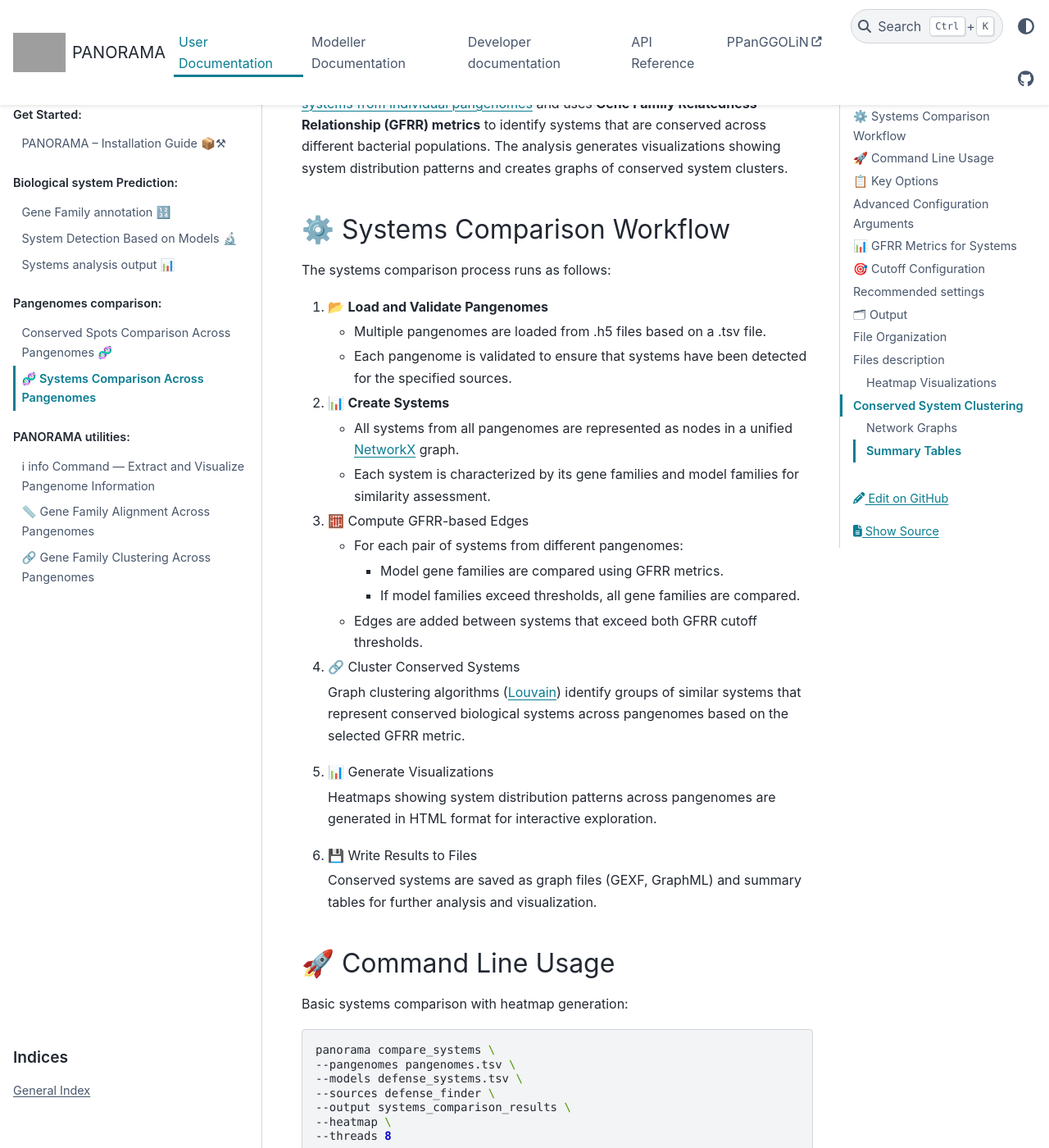
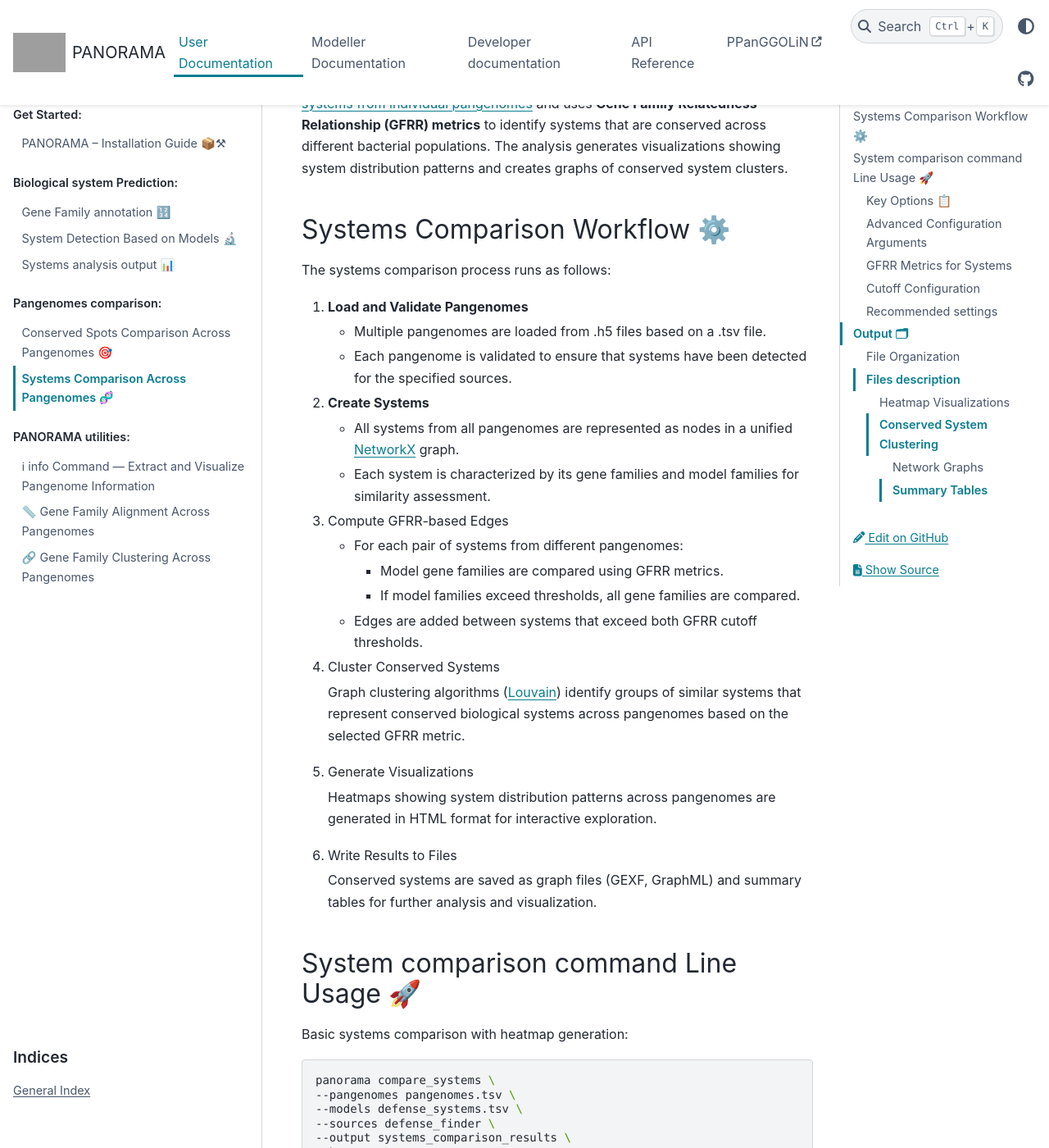
Before and after one commit to labgem/PANORAMA, a Sphinx documentation site: the page built from docs/user/compare_systems.md, in a window 1280 px wide and 1400 px high, scrolled down 334 px. Shown: the whole window at 82% size. Built offline with Sphinx 7.4.7 and the PyData theme 0.15.4, drawn with Linux system fonts in a browser that asks for light colours; the version number could not be read and is left out; some of the changed text lies outside the part shown; grey boxes are pictures that could not be loaded.

````diff
--- a/docs/user/compare_systems.md
+++ b/docs/user/compare_systems.md
@@ -1,4 +1,4 @@
-# 🧬 Systems Comparison Across Pangenomes
+# Systems Comparison Across Pangenomes 🧬
 
 The `compare_systems` command identifies and analyzes conserved biological systems across multiple pangenomes by
 comparing their gene family composition and computing similarity metrics.
@@ -7,42 +7,42 @@ Family Relatedness Relationship (GFRR) metrics** to identify systems that are co
 populations. The analysis generates visualizations showing system distribution patterns and creates graphs of conserved
 system clusters.
 
-## ⚙️ Systems Comparison Workflow
+## Systems Comparison Workflow ⚙️
 
 The systems comparison process runs as follows:
 
-1. 📂 **Load and Validate Pangenomes**
+1. **Load and Validate Pangenomes**
     - Multiple pangenomes are loaded from .h5 files based on a .tsv file.
     - Each pangenome is validated to ensure that systems have been detected for the specified sources.
 
-2. 📊 **Create Systems**
+2. **Create Systems**
     - All systems from all pangenomes are represented as nodes in a
       unified [NetworkX](https://networkx.org/documentation/stable/) graph.
     - Each system is characterized by its gene families and model families for similarity assessment.
 
-3. 🧮 Compute GFRR-based Edges
+3. Compute GFRR-based Edges
     - For each pair of systems from different pangenomes:
         - Model gene families are compared using GFRR metrics.
         - If model families exceed thresholds, all gene families are compared.
     - Edges are added between systems that exceed both GFRR cutoff thresholds.
 
-4. 🔗 Cluster Conserved Systems
+4. Cluster Conserved Systems
 
    Graph clustering algorithms
    ([Louvain](https://networkx.org/documentation/stable/reference/algorithms/community.html#module-networkx.algorithms.community.louvain))
    identify groups of similar systems that represent conserved biological systems across pangenomes based on the
    selected GFRR metric.
 
-5. 📊 Generate Visualizations
+5. Generate Visualizations
 
    Heatmaps showing system distribution patterns across pangenomes are generated in HTML format for interactive
    exploration.
 
-6. 💾 Write Results to Files
+6. Write Results to Files
 
    Conserved systems are saved as graph files (GEXF, GraphML) and summary tables for further analysis and visualization.
 
-## 🚀 Command Line Usage
+## System comparison command Line Usage 🚀
 
 Basic systems comparison with heatmap generation:
 
@@ -72,7 +72,7 @@ panorama compare_systems \
 --threads 8
 ```
 
-## 📋 Key Options
+### Key Options 📋
 
 | Shortcut | Argument             | Type                   | Optional | Description                                                                                         |
 |----------|----------------------|------------------------|----------|-----------------------------------------------------------------------------------------------------|
@@ -87,7 +87,7 @@ panorama compare_systems \
 | —        | --graph_formats      | List[str]              | True     | Export graph formats: gexf, graphml                                                                 |
 | —        | --canonical          | bool (flag)            | True     | Include canonical system versions in analysis                                                       |
 
-## Advanced Configuration Arguments
+### Advanced Configuration Arguments
 
 | Shortcut | Argument           | Type                 | Optional | Description                                                                              |
 |----------|--------------------|----------------------|----------|------------------------------------------------------------------------------------------|
@@ -108,7 +108,7 @@ If you use let PANORAMA perform the clustering, you can look at the [Clustering]
 details about options.
 ```
 
-## 📊 GFRR Metrics for Systems
+### GFRR Metrics for Systems
 
 | Metric          | Target Families     | Description                                        |
 |-----------------|---------------------|----------------------------------------------------|
@@ -117,7 +117,7 @@ details about options.
 | min_gfrr        | All families        | Conservative metric using complete gene repertoire |
 | max_gfrr        | All families        | Liberal metric using complete gene repertoire      |
 
-## 🎯 Cutoff Configuration
+### Cutoff Configuration
 
 The dual-cutoff system provides hierarchical filtering:
 
@@ -126,18 +126,18 @@ The dual-cutoff system provides hierarchical filtering:
 | Model families  | gfrr_models_cutoff | Primary filter using core functional genes      |
 | All families    | gfrr_cutoff        | Secondary filter using complete gene repertoire |
 
-## Recommended settings
+### Recommended settings
 
 - Strict: gfrr_models_cutoff=[0.5, 0.5], gfrr_cutoff=[0.8, 0.8]
 - Moderate: gfrr_models_cutoff=[0.3, 0.3], gfrr_cutoff=[0.6, 0.7]
 - Permissive: gfrr_models_cutoff=[0.2, 0.2], gfrr_cutoff=[0.4, 0.5]
 
-## 🗂 Output
+## Output 🗂
 
 PANORAMA generates multiple outputs: interactive heatmaps, network graphs, and summary tables for comprehensive systems
 analysis.
 
-## File Organization
+### File Organization
 
 ```
 output_directory/
@@ -148,9 +148,9 @@ output_directory/
 └── conserved_systems.tsv (optional)
 ```
 
-## Files description
+### Files description
 
-### Heatmap Visualizations
+#### Heatmap Visualizations
 
 Interactive HTML heatmaps showing system distribution patterns:
 
@@ -166,9 +166,9 @@ Interactive HTML heatmaps showing system distribution patterns:
 
 [PLACEHOLDER: Normalized heatmap showing relative system abundance patterns]
 
-## Conserved System Clustering
+#### Conserved System Clustering
 
-### Network Graphs
+##### Network Graphs
 When `--gfrr_metrics` and `--graph_formats` are specified, genereate `conserved_systems.gexf/graphml` Network graphs of
 conserved system clusters.
 Node attributes include system metadata, pangenome information, and cluster assignments
@@ -176,6 +176,6 @@ Edge attributes contain GFRR similarity scores and the number of shared gene fam
 
 [PLACEHOLDER: Network graph of conserved systems clusters with different colors]
 
-### Summary Tables
+##### Summary Tables
 When conserved systems clustering is performed:
 conserved_systems.tsv: Tabular summary of identified conserved system clusters
````
Also changed, not shown: docs/user/clustering.md (+1 -0 lines), docs/user/compare_spots.md (+30 -30 lines), 1 other file.
